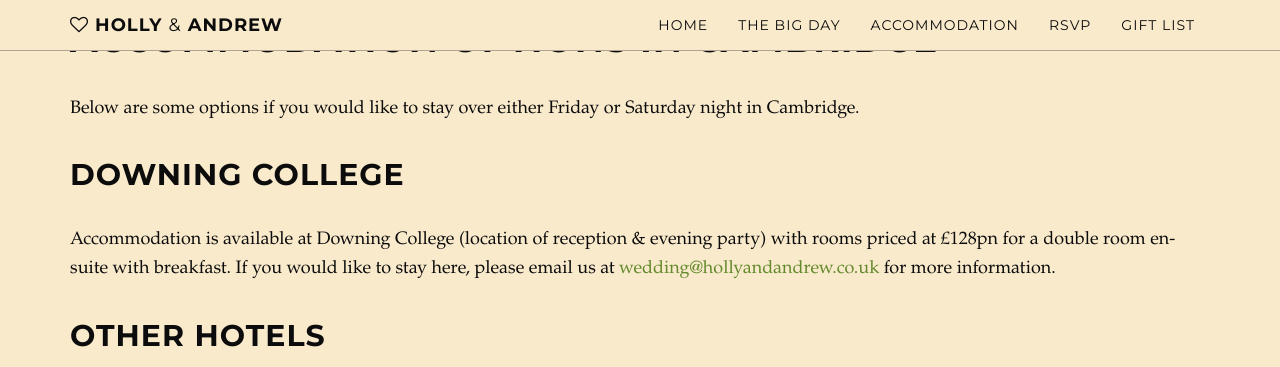
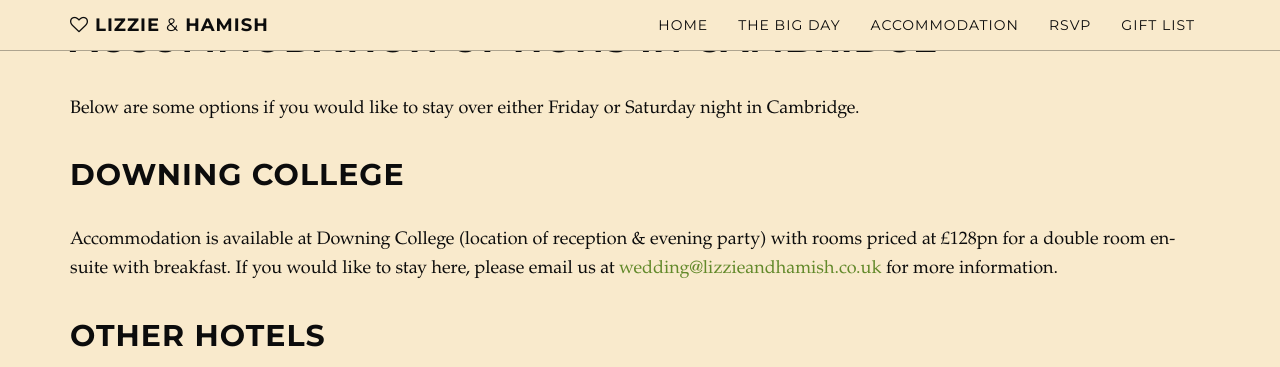
Before and after one commit to nanorepublica/hlwedding, a Jekyll site: the page built from sections/accommodation.md, in a window 1280 px wide and 900 px high, scrolled down 910 px. Shown: the top 367 px of the window. Built offline with Jekyll 4.4.1, drawn with Linux system fonts in a browser that asks for light colours; nearby versions of some CDN libraries; some of the changed text lies outside the part shown.

Commit message:
remove Holly and Andy from the site

```diff
--- a/_config.yml
+++ b/_config.yml
@@ -1,8 +1,8 @@
 # Site settings
 title: Wedding!
-email: wedding@hollyandandrew.co.uk
-url: https://hollyandandrew.co.uk
-description: "Holly Phillips and Andrew Miller are getting Married!"
+email: wedding@lizzieandhamish.co.uk
+url: https://lizzieandhamish.co.uk
+description: "Lizzie Coyle and Hamish Henderson are getting Married!"
 
 # Color settings (hex-codes without the leading hash-tag)
 color:
@@ -11,7 +11,7 @@ color:
   links: '#62892A'
 
 # Footer settings
-footer: Holly & Andy
+footer: Lizzie & Hamish
 
 
 # Social networks usernames (many more available: google-plus, flickr, dribbble, pinterest, instagram, tumblr, linkedin, etc.)
@@ -21,30 +21,8 @@ footer: Holly & Andy
 #   - title: facebook
 #     url: https://facebook.com
 
-# page-sections:
-#     # - name: register
-#     #   menu: false
-#     #   title: Address Book
-#     - name: accommodation
-#       menu: true
-#       title: Accommodation
-#     - name: how_long
-#       menu: true
-#       title: How Long?
-#     - name: contact
-#       menu: true
-#       title: contact us
-#     - name: map
-#       menu: true
-#       title: Where?
-#
-
 site-map:
     home:
-        header:
-          title: 06 . 08 . 2016
-          subtitle: Save the Date
-          subsubtitle: Holly Phillips & Andrew Miller
         title: home
         sections:
             - about
@@ -65,10 +43,6 @@ site-map:
     map:
         title: Where?
     ceremony:
-        header:
-          title: Ceremony
-          subtitle: "&nbsp;"
-          subsubtitle: "&nbsp;"
         title: Ceremony
         menu:
             - home
--- a/_includes/nav.html
+++ b/_includes/nav.html
@@ -6,7 +6,7 @@
                     <i class="fa fa-bars"></i>
                 </button>
                 <a class="navbar-brand page-scroll" href="/#page-top">
-                    <i class="fa fa-heart-o"></i>  Holly <span class="light">&amp;</span> Andrew
+                    <i class="fa fa-heart-o"></i>  Lizzie <span class="light">&amp;</span> Hamish
                 </a>
             </div>
 
--- a/index.html
+++ b/index.html
@@ -4,5 +4,5 @@ key: home
 header:
   title: 06 . 08 . 2016
   subtitle: Save the Date
-  subsubtitle: Holly Phillips & Andrew Miller
+  subsubtitle: Lizzie Coyle & Hamish Henderson
 ---
```
